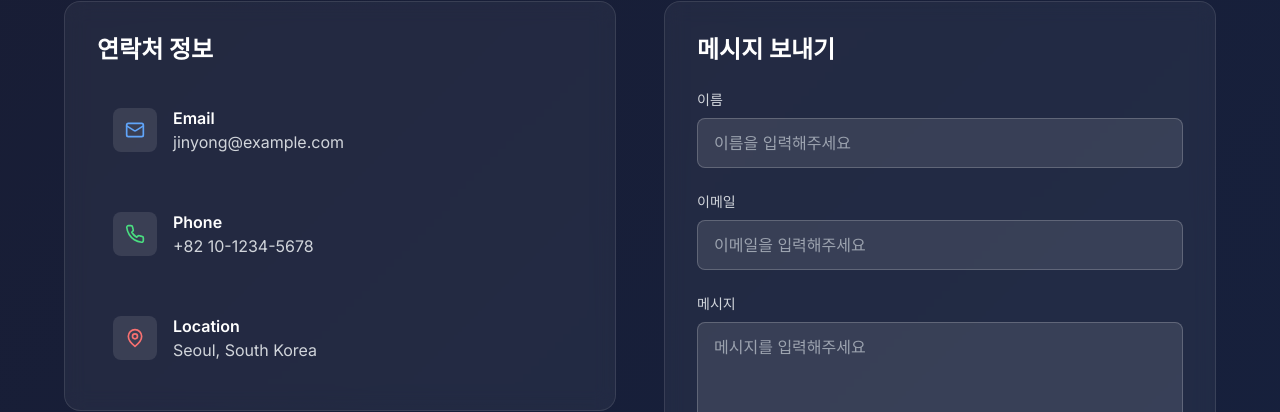
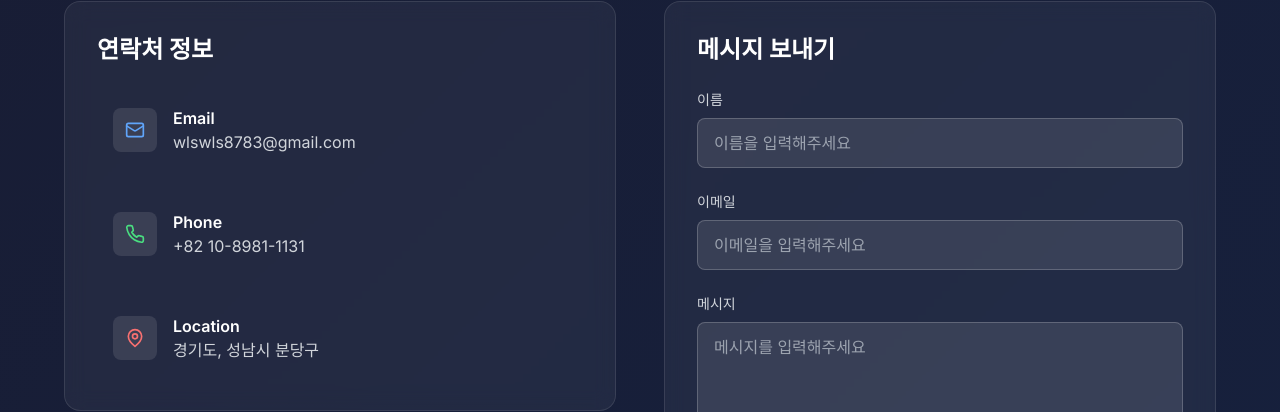
Before and after one commit to DDooTTaa/who-is-jinyong, a Next.js app: page / in a window 1280 px wide. Shown: the part 5920-6332 px from the top of the page. Built offline with nearby package versions, Linux system fonts and the light colour scheme.

Commit message:
정보 변경

```diff
--- a/components/Contact.tsx
+++ b/components/Contact.tsx
@@ -31,21 +31,21 @@ const Contact = () => {
     {
       icon: Mail,
       title: 'Email',
-      value: 'jinyong@example.com',
-      link: 'mailto:jinyong@example.com',
+      value: 'wlswls8783@gmail.com',
+      link: 'mailto:wlswls8783@gmail.com',
       color: 'text-blue-400'
     },
     {
       icon: Phone,
       title: 'Phone',
-      value: '+82 10-1234-5678',
-      link: 'tel:+821012345678',
+      value: '+82 10-8981-1131',
+      link: 'tel:+821089811131',
       color: 'text-green-400'
     },
     {
       icon: MapPin,
       title: 'Location',
-      value: 'Seoul, South Korea',
+      value: '경기도, 성남시 분당구',
       link: '#',
       color: 'text-red-400'
     }
```
